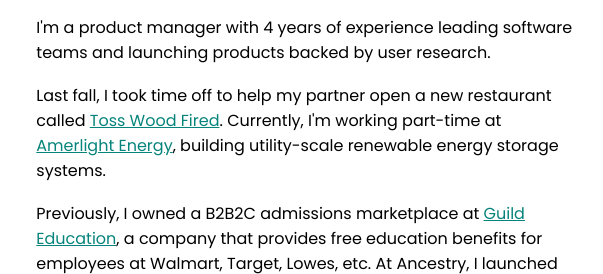
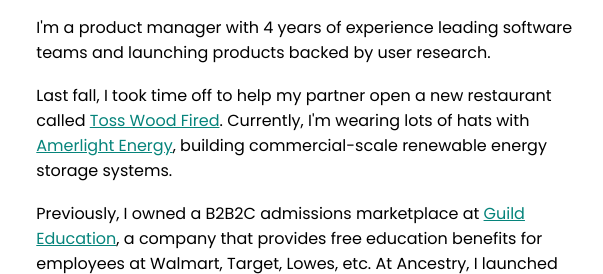
Before and after one commit to avincent6/audreyvincent.me, a plain HTML site: page index.html in a window 1280 px wide. Shown: the part 164-438 px from the top of the page, 499-1102 px from the left. Drawn offline with Linux system fonts and the light colour scheme.

Commit message:
update resume and intro text

```diff
--- a/index.html
+++ b/index.html
@@ -27,7 +27,7 @@
          </p>
          <br>
          <p>
-          Last fall, I took time off to help my partner open a new restaurant called <a href="https://www.tosswoodfired.com/">Toss Wood Fired</a>. Currently, I'm working part-time at <a href="https://www.amerlightenergy.com/">Amerlight Energy</a>, building utility-scale renewable energy storage systems.
+          Last fall, I took time off to help my partner open a new restaurant called <a href="https://www.tosswoodfired.com/">Toss Wood Fired</a>. Currently, I'm wearing lots of hats with <a href="https://www.amerlightenergy.com/">Amerlight Energy</a>, building commercial-scale renewable energy storage systems.
          </p>
          <br>
          <p>
```
Also changed, not shown: 1 other file.
